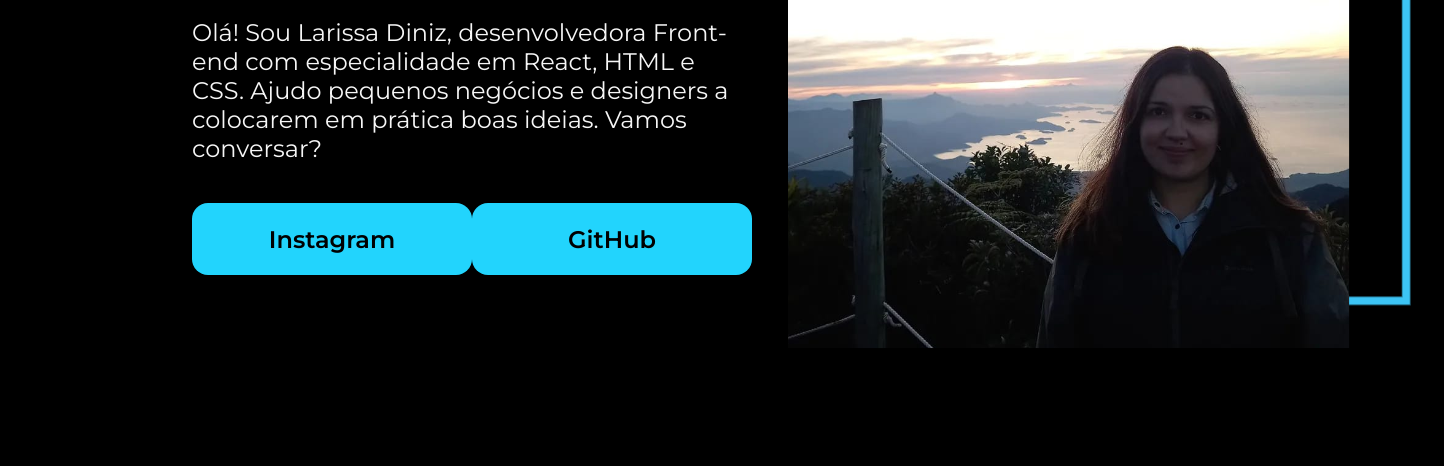
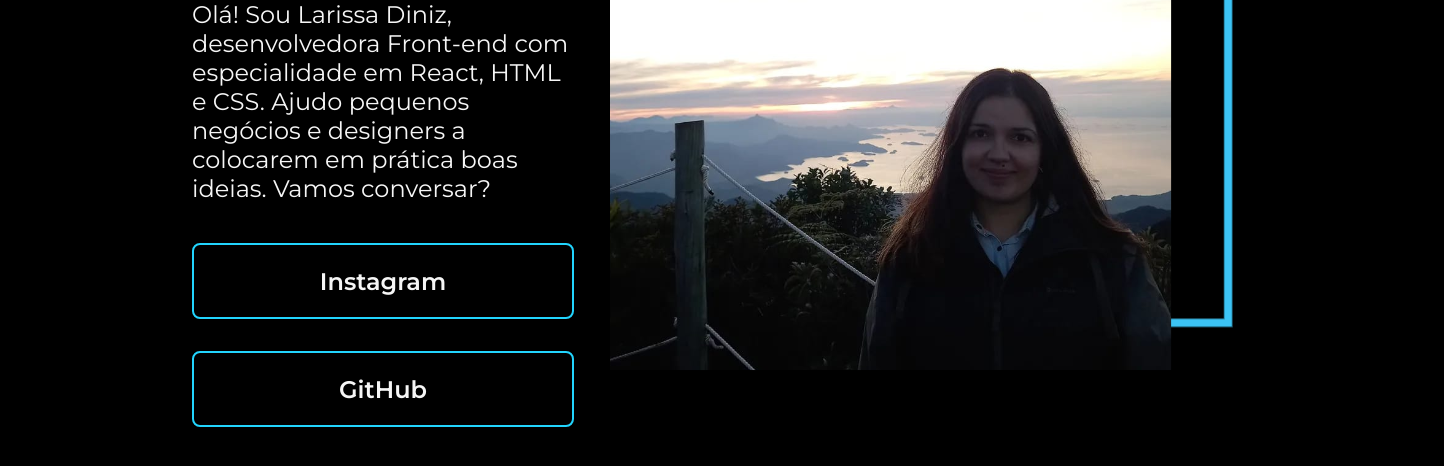
Before and after one commit to laaridiniz/HTML-e-CSS-Alura, a plain HTML site: page portfolio-alura/index.html in a window 1280 px wide. Shown: the part 438-904 px from the top of the page, 1444 px wide, since content can reach past the window. Drawn offline with nearby package versions, Linux system fonts and the light colour scheme.

Commit message:
Update style.css

```diff
--- a/portfolio-alura/style.css
+++ b/portfolio-alura/style.css
@@ -38,20 +38,29 @@ body {
 
 .apresentacao__links {
     display: flex;
+    flex-direction: column;
+    align-items: center;
     justify-content: space-between;
+    gap: 32px;
+}
+
+.apresentacao__links__subtitulo {
+    font-family: 'Krona One', sans-serif;
+    font-weight: 400;
+    font-size: 24px;
 }
 
 .apresentacao__links__ancora {
-    background-color: #22D4FD;
-    width: 280px;
+    width: 378px;
     text-align: center;
     text-decoration: none;
     font-family: 'Montserrat', sans-serif;
     font-size: 24px;
     font-weight: 600;
-    border-radius: 16px;
+    border-radius: 8px;
     padding: 21.5px 0px;
-    color: #000000;
+    color: #F6F6F6;
+    border: 2px solid #22D4FD;
 }
 
 .titulo-destaque {
```
